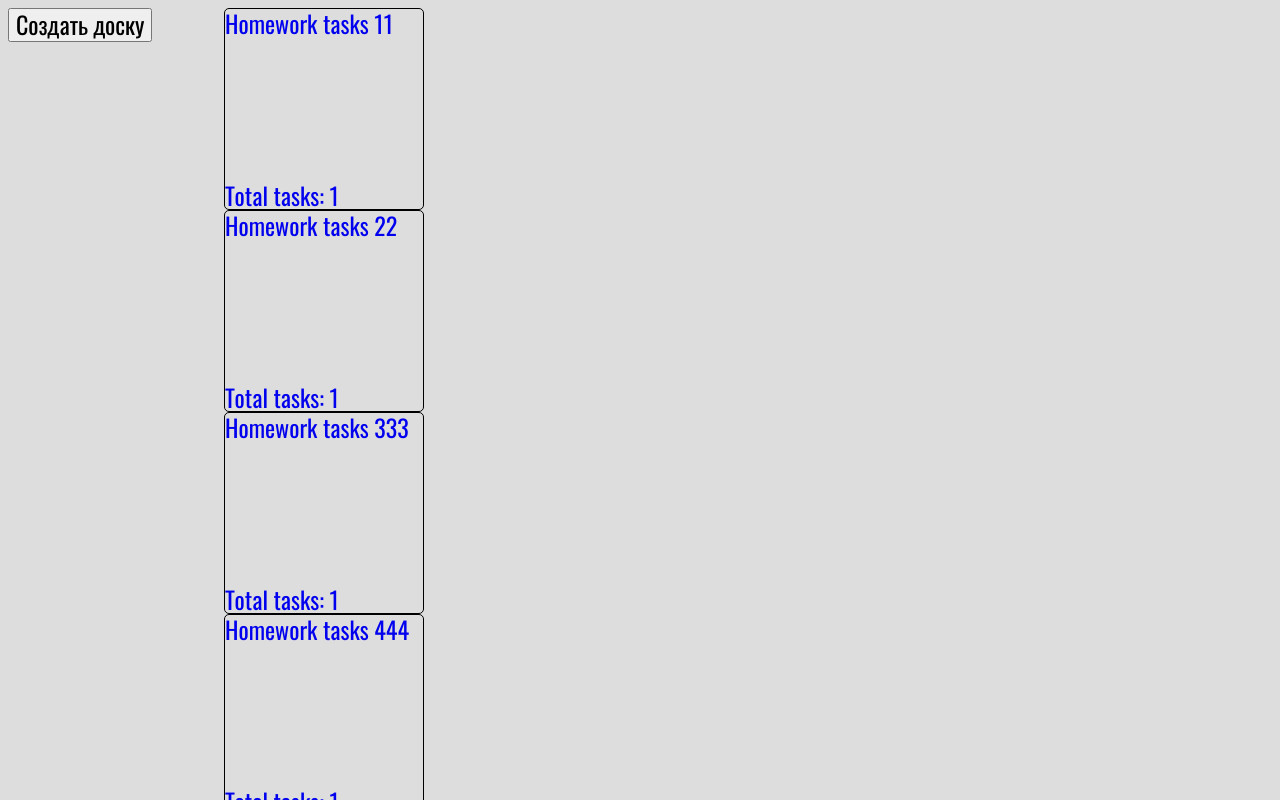
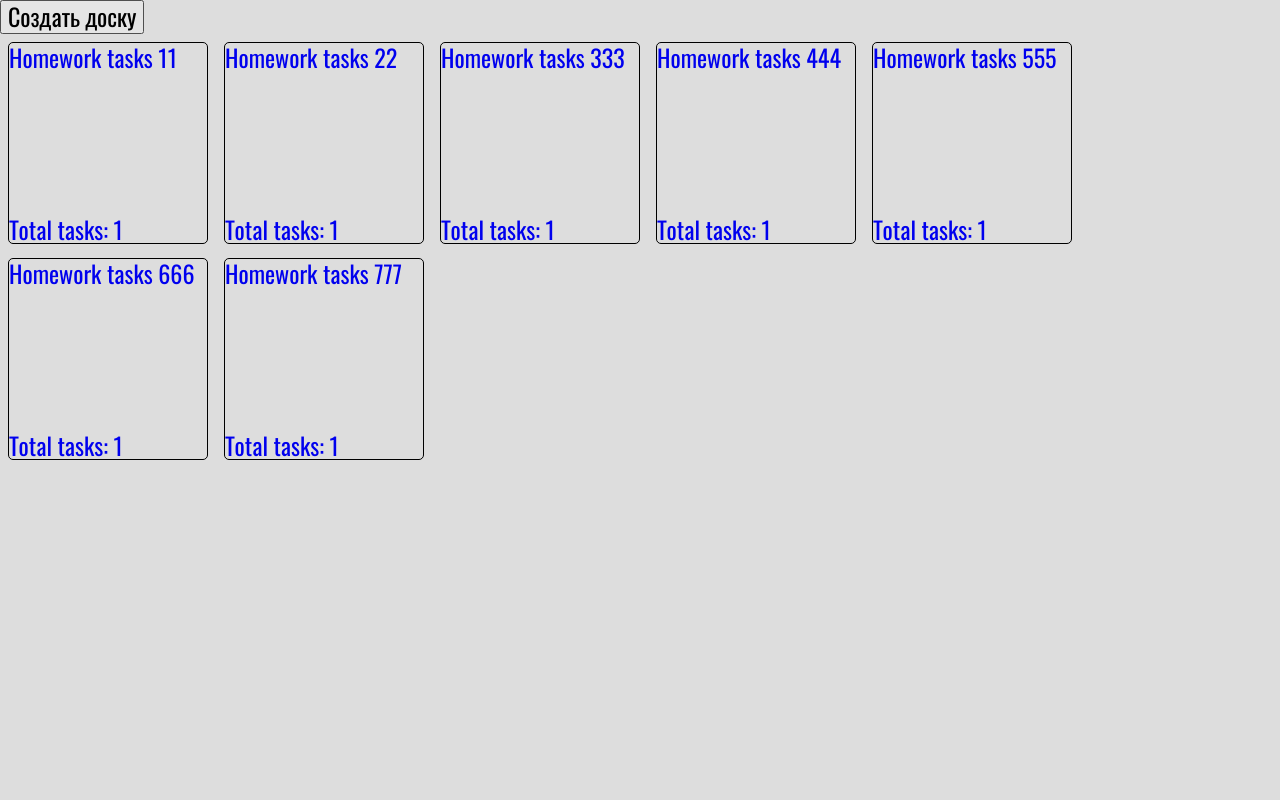
Before and after one commit to dino19981/RSS-project-management-app, a React (Create React App) app: page /boards in a window 1280 px wide. Shown: the top 800 px of the page. Built offline with nearby package versions, Linux system fonts and the light colour scheme.

Commit message:
refactor: change /borders styles

```diff
--- a/src/styles/sass/layout/_boards.scss
+++ b/src/styles/sass/layout/_boards.scss
@@ -1,11 +1,14 @@
 .boards {
-  display: grid;
-  height: 100vh;
-  grid-template-columns: repeat(auto-fill, 200px);
-  grid-template-rows: repeat(auto-fill, 200px);
   background-color: #ddd;
-  gap: 1rem;
-  padding: 0.5rem;
+  &_wrapper {
+    display: grid;
+    height: 100vh;
+    grid-template-columns: repeat(auto-fill, 200px);
+    grid-template-rows: repeat(auto-fill, 200px);
+
+    gap: 1rem;
+    padding: 0.5rem;
+  }
 }
 
 .board {
```
